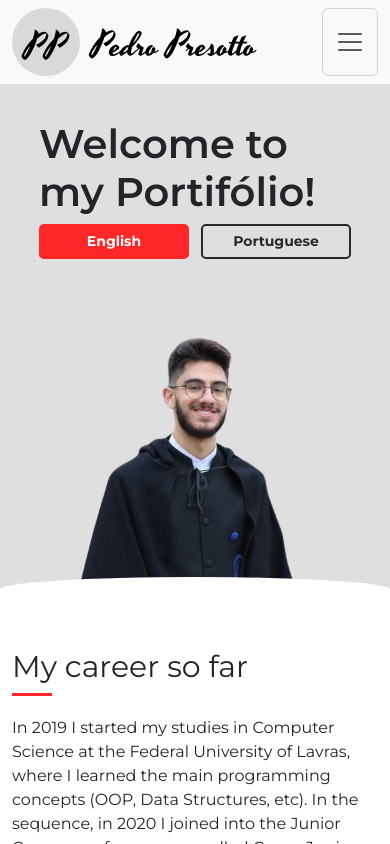
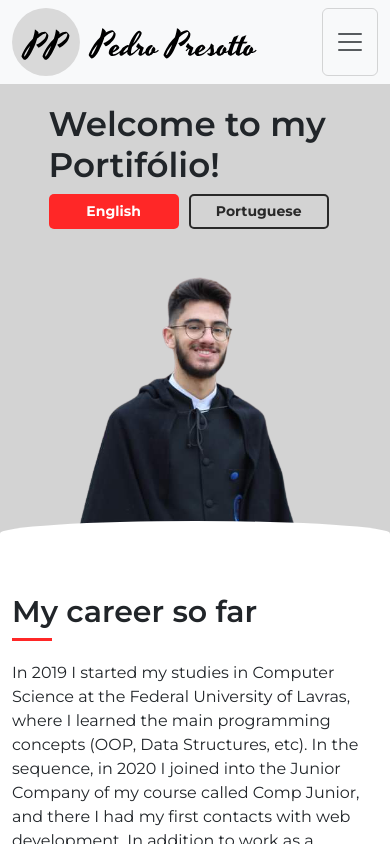
Before and after one commit to pedrofsp/My-Portifolio-Website, a React (Create React App) app: page / in a window 390 px wide. Shown: the top 844 px of the page. Built offline with nearby package versions, Linux system fonts and the light colour scheme.

Commit message:
Introduction section update

```diff
--- a/src/Sections/About/style.scss
+++ b/src/Sections/About/style.scss
@@ -2,5 +2,7 @@
 @import "../../sass/functions.scss";
 
 .all-about {
-  font-family: MontserratRegular;
+  p {
+    font-family: MontserratRegular;
+  }
 }
--- a/src/Sections/Introduction/index.js
+++ b/src/Sections/Introduction/index.js
@@ -1,51 +1,40 @@
 import React from "react";
-import ButtonComponent from "../../components/Button";
 import "./style.scss";
 import Photo from "../../assets/foto_de_trage_sem_fundo_resolucao_original.png";
 import { connect } from "react-redux";
-
-function toggleLanguage(english) {
-  return {
-    type: "TOGGLE_LANGUAGE",
-    english,
-  };
-}
+import { Container } from "react-bootstrap";
+import SwitchLanguage from "../../components/SwitchLanguage";
+import { isMobile } from "../../functions/functions";
 
 const Introduction = ({ english, dispatch }) => {
   return (
-    <div className="all-introduction">
-      <div className="content">
-        <div className="flex-content">
-          <div className="left">
-            <h2>
+    <div style={{ backgroundColor: "lightgray" }}>
+      <Container
+        className="d-flex flex-column flex-md-row justify-content-between mt-4 mt-md-0"
+        style={{ position: "relative", bottom: "-20px" }}
+      >
+        <div className="d-flex flex-md-column justify-content-center align-center">
+          <div style={{ width: `${isMobile() ? "80%" : "unset"}` }}>
+            <h2
+              className="welcome-text display-4"
+              style={{ fontWeight: "bold" }}
+            >
               {english
                 ? "Welcome to my Portifólio!"
                 : "Bem vindo ao meu portifolio!"}
             </h2>
-            <div className="flex-button">
-              <ButtonComponent
-                onClick={() => {
-                  dispatch(toggleLanguage(true));
-                }}
-                text="English"
-                color={english ? "red" : "outline"}
-              />
-              <div className="flex-space"></div>
-              <ButtonComponent
-                onClick={() => {
-                  dispatch(toggleLanguage(false));
-                }}
-                text="Portuguese"
-                color={english ? "outline" : "red"}
-              />
-            </div>
+            <SwitchLanguage />
           </div>
-          <div className="right">
-            <img src={Photo} alt="Foto" />
-          </div>
-          <div className="elipse"></div>
         </div>
-      </div>
+        <div className="d-flex justify-content-center">
+          <img
+            src={Photo}
+            alt="Foto"
+            style={{ height: `${isMobile() ? "300px" : "unset"}` }}
+          />
+        </div>
+      </Container>
+      <div className="elipse"></div>
     </div>
   );
 };
--- a/src/Sections/Introduction/style.scss
+++ b/src/Sections/Introduction/style.scss
@@ -1,112 +1,16 @@
 @import "../../sass/variables.scss";
 @import "../../sass/functions.scss";
 
-.all-introduction {
-  background-color: $gray;
-  width: 100%;
-  overflow: hidden;
-  @include flexBox(row, center);
-
-  .content {
-    font-family: MontserratSemiBold;
-    width: $widthPagePorcentage;
-
-    .flex-content {
-      position: relative;
-      @include flexBox(row, center);
-      width: 100%;
-      height: 100%;
-      align-items: center;
-
-      .left {
-        width: 50%;
-        padding-left: 20px;
-        .flex-button {
-          @include flexBox(row, flex-start);
-          .flex-space {
-            @include horizontalSpace(20px);
-          }
-        }
-
-        h2 {
-          font-size: 70px;
-        }
-      }
-      .right {
-        @include flexBox(row, center);
-        width: 50%;
-
-        img {
-          height: 600px;
-          margin-top: 100px;
-        }
-      }
-    }
-  }
-}
-
 .elipse {
+  position: relative;
   $elipseheight: 25px;
-  position: absolute;
-  width: 100vw;
+  width: 98w;
   height: $elipseheight;
   bottom: -($elipseheight/2);
   background-color: $white;
   border-radius: 50%;
 }
 
-//tablet
-@media only screen and (max-width: 920px) {
-  .all-introduction {
-    .content {
-      margin-top: 180px;
-
-      .flex-content {
-        @include flexBox(column, space-between);
-
-        .left {
-          width: 100%;
-          padding: 0;
-
-          h2 {
-            font-size: 50px;
-          }
-        }
-
-        .right {
-          img {
-            margin-top: 80px;
-          }
-        }
-      }
-    }
-  }
+.welcome-text {
+  font-family: MontserratSemiBold;
 }
-
-//mobile
-@media only screen and (max-width: 500px) {
-  .all-introduction {
-    .content {
-      margin-top: 120px;
-
-      .flex-content {
-        @include flexBox(column, space-between);
-
-        .left {
-          width: 100%;
-
-          h2 {
-            font-size: 40px;
-          }
-        }
-
-        .right {
-          img {
-            height: 300px;
-            margin-top: 30px;
-          }
-        }
-      }
-    }
-  }
-}
--- a/src/components/Title/style.scss
+++ b/src/components/Title/style.scss
@@ -1,8 +1,10 @@
-@import '../../sass/variables.scss';
-@import '../../sass/functions.scss';
+@import "../../sass/variables.scss";
+@import "../../sass/functions.scss";
 
 .all-title-component {
   margin-bottom: 20px;
+
+  font-family: MontserratSemiBold;
 
   h1 {
     font-size: 35px;
--- a/src/pages/Home/index.js
+++ b/src/pages/Home/index.js
@@ -10,6 +10,7 @@ import "./style.scss";
 export default function Home() {
   return (
     <div className="all-home">
+      <div className="space" style={{backgroundColor:"lightgray"}}></div>
       <div id="top">
         <Introduction />
       </div>
```
